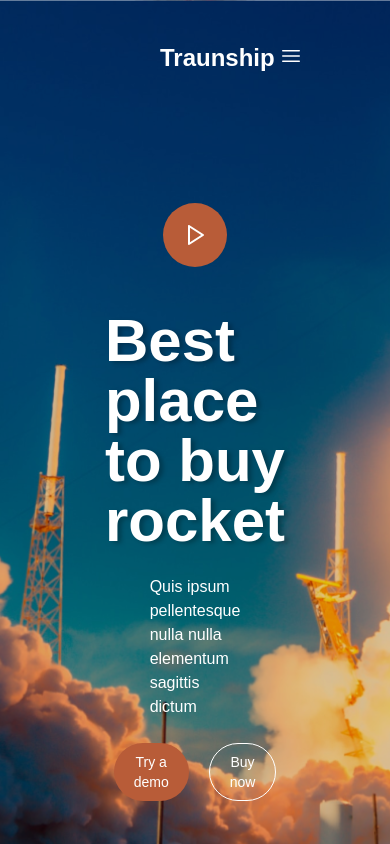
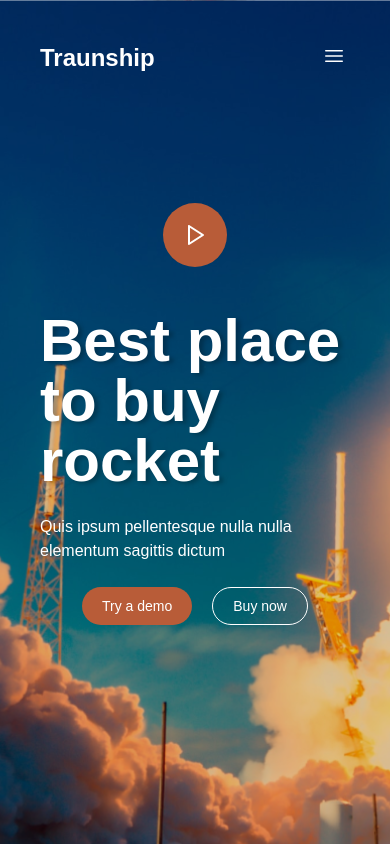
Before and after one commit to MarcosAntonio15243/Traunship-Landing-Page, a Next.js app: page / in a window 390 px wide. Shown: the top 844 px of the page. Built offline with nearby package versions, Linux system fonts and the light colour scheme.

Commit message:
feat: Criação de componente Section para cada seção

```diff
--- a/src/app/page.tsx
+++ b/src/app/page.tsx
@@ -2,12 +2,14 @@ import ActionButton from "@/components/button/ActionButton";
 import FeatureCard from "@/components/cards/FeatureCard";
 import QualityCard from "@/components/cards/QualityCard";
 import Header from "@/components/layout/Header";
+import Section from "@/components/ui/Section";
 
 export default function Home() {
   return (
     <main className="">
       {/* Main Section */}
-      <section className="relative px-40 py-10 min-h-[110vh] bg-[url('/assets/background.webp')] bg-bottom bg-cover">
+      {/* <section className="relative px-40 py-10 min-h-[110vh] bg-[url('/assets/background.webp')] bg-bottom bg-cover"> */}
+      <Section styles="relative min-h-[110vh] bg-[url('/assets/background.webp')] bg-bottom bg-cover">
         <Header />
         {/* Content */}
         <div className="w-full flex flex-col justify-center items-center gap-6 mt-32 text-white">
@@ -22,7 +24,8 @@ export default function Home() {
             <ActionButton type="secondary">Buy now</ActionButton>
           </div>
         </div>
-      </section>
+      </Section>
+      {/* </section> */}
 
       <section className="px-40 py-28 flex flex-col items-center gap-10 text-center">
         <h2 className="text-6xl font-bold">Features you can's avoid</h2>
--- /dev/null
+++ b/src/components/ui/Section.tsx
@@ -0,0 +1,13 @@
+
+interface SectionProps {
+  styles?: string;
+  children: React.ReactNode;
+}
+
+export default function Section({styles, children, ...props}: SectionProps) {
+  return (
+    <section className={`p-10 md:px-15 lg:px-40 lg:py-10 ${styles}`} {...props}>
+      {children}
+    </section>
+  )
+}
```
